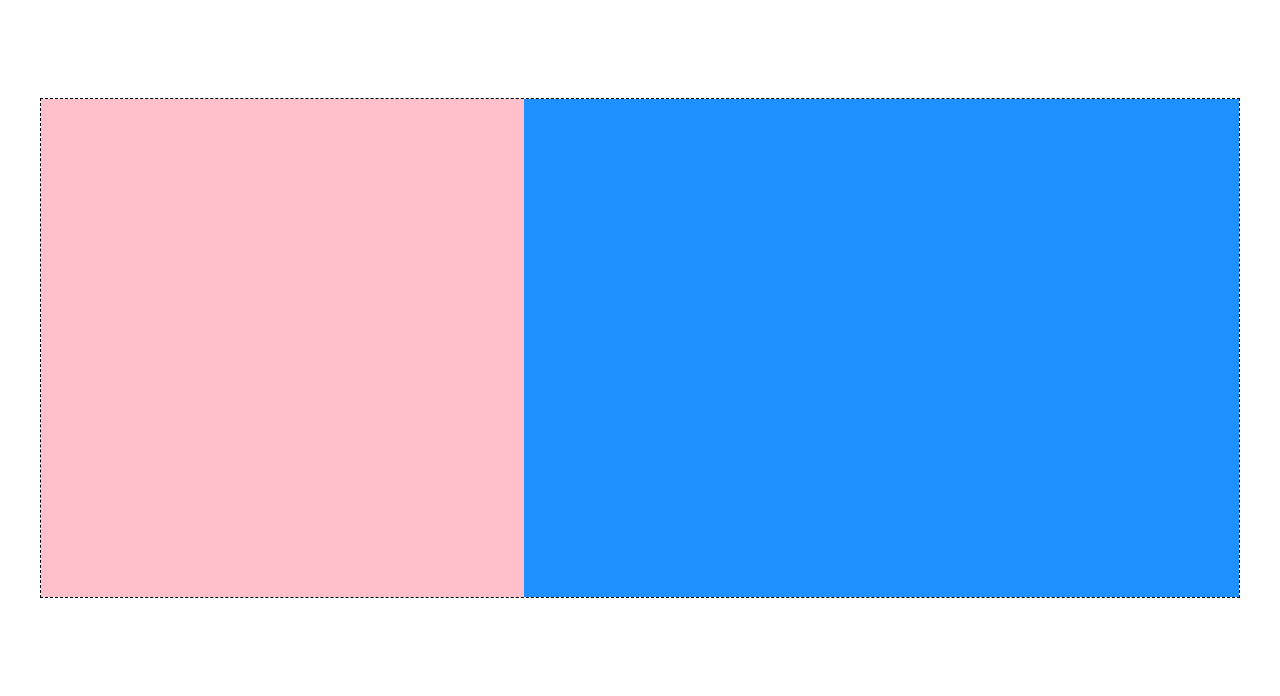
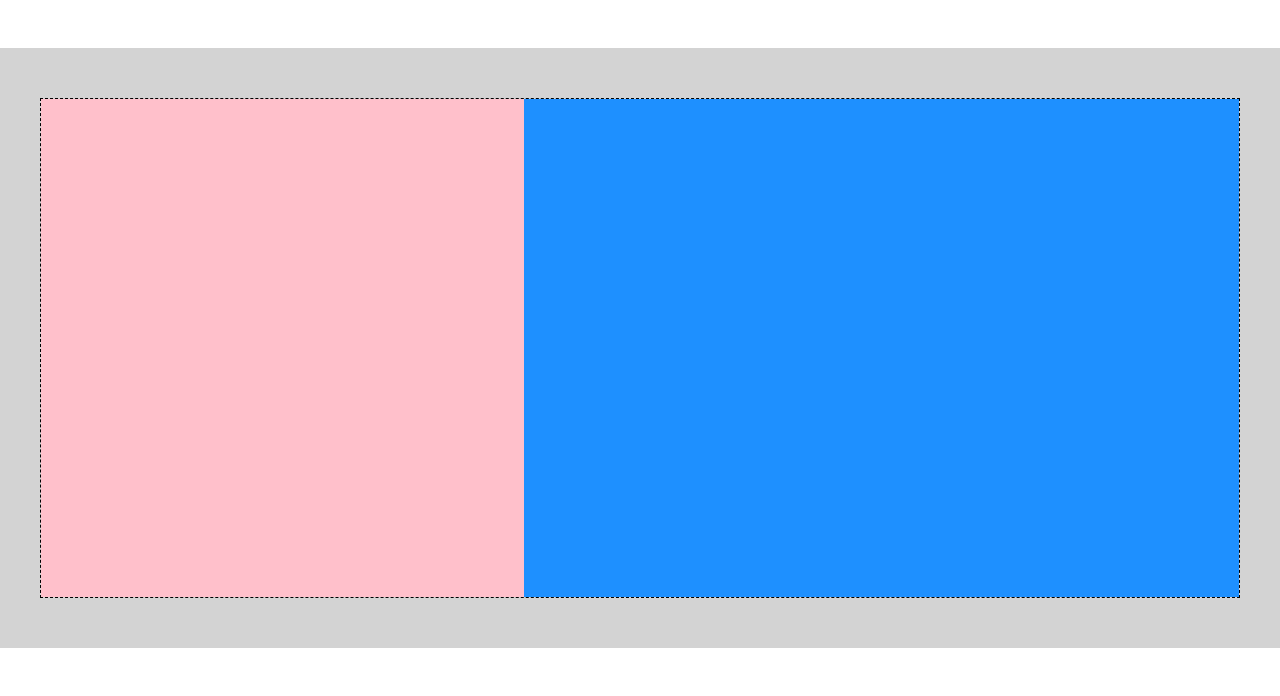
Before and after one commit to emanuele-pogliari/htmlcss-struttura-discord, a plain HTML site: page index.html in a window 1280 px wide. Shown: the part 1217-1913 px from the top of the page. Drawn offline with Linux system fonts and the light colour scheme.

Commit message:
esercizio terminato - uteriori modifiche di stile

```diff
--- a/css/style.css
+++ b/css/style.css
@@ -35,6 +35,11 @@ a {
     height: 500px;
     border: 1px dashed black;
     margin: auto;
+}
+
+/* sfondo sezioni 2 e 5 */
+section:nth-of-type(2n+3) {
+    background-color: #D3D3D3;
 }
 
 /* Fine stilizzazione elementi comuni*/
```
